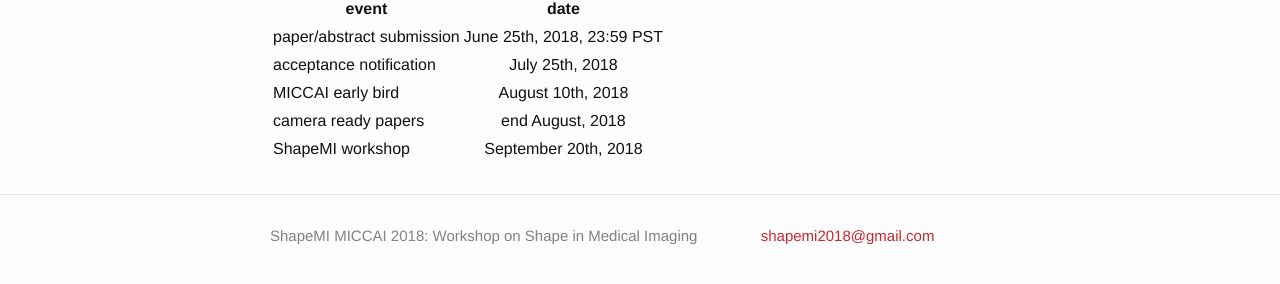
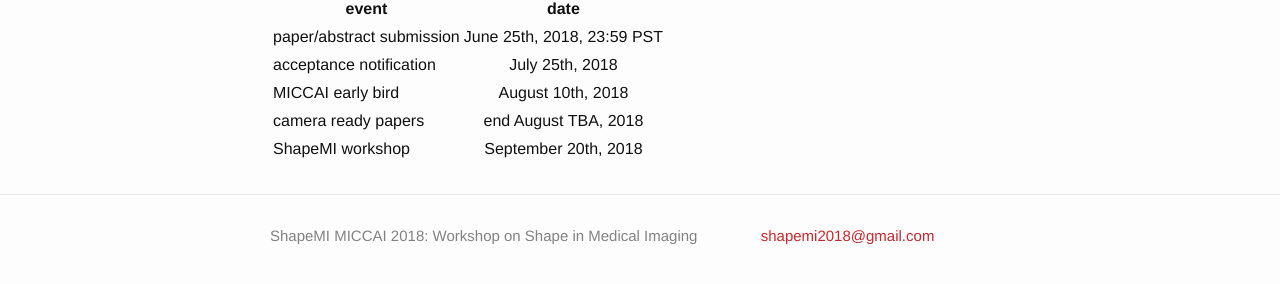
Before and after one commit to shapemi/shapemi2020, a Jekyll site: the page built from dates/index.md, in a window 1280 px wide. Shown: the part 240-524 px from the top of the page. Built offline with Jekyll 4.4.1, drawn with Linux system fonts in a browser that asks for light colours.

Commit message:
Update index.md

```diff
--- a/dates/index.md
+++ b/dates/index.md
@@ -12,5 +12,5 @@
 | paper/abstract submission | June 25th, 2018, 23:59 PST  |
 | acceptance notification | July 25th, 2018 |
 | MICCAI early bird | August 10th, 2018 |
-| camera ready papers | end August, 2018 |
+| camera ready papers | end August TBA, 2018 |
 | ShapeMI workshop | September 20th, 2018  |
```
